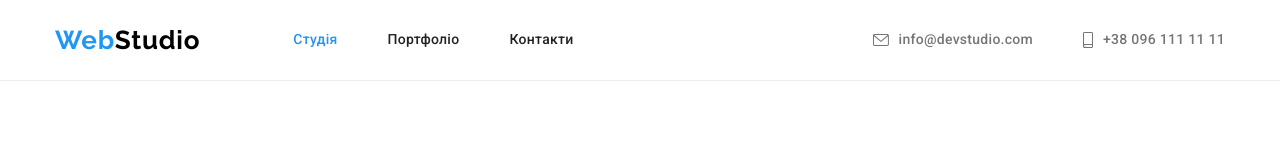
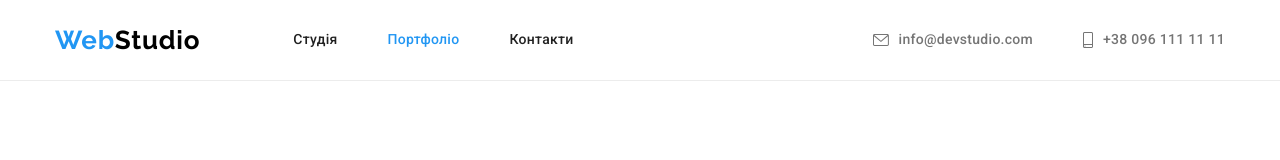
Before and after one commit to Anna-cyber-pixel/goit-markup-hw-04, a plain HTML site: page portfolio.html in a window 1280 px wide. Shown: the top 160 px of the page. Drawn offline with nearby package versions, Linux system fonts and the light colour scheme.

Commit message:
Update portfolio.html

```diff
--- a/portfolio.html
+++ b/portfolio.html
@@ -29,10 +29,10 @@
         <nav>
           <ul class="header-nav list">
             <li class="header-item">
-              <a href="./index.html" class="header-link link current">Студія</a>
+              <a href="./index.html" class="header-link link">Студія</a>
             </li>
             <li class="header-item">
-              <a href="./portfolio.html" class="header-link link">Портфоліо</a>
+              <a href="./portfolio.html" class="header-link link current">Портфоліо</a>
             </li>
             <li class="header-item">
               <a href="" class="header-link link">Контакти</a>
```
